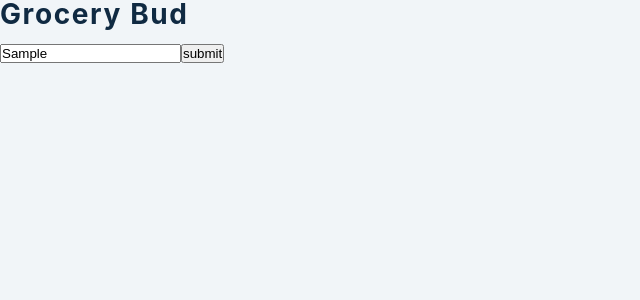
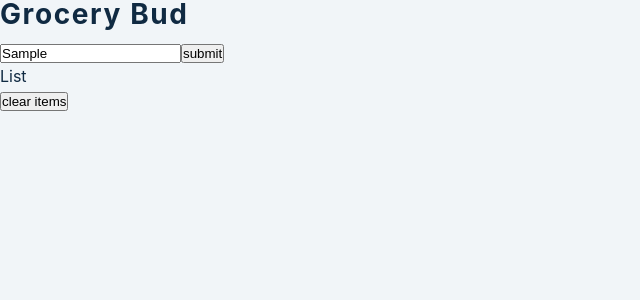
Before and after one commit to erhantezer/fundamental-projects, a React (Create React App) app in the folder 10-grocery-bud/: page / in a window 1280 px wide. Both pictures are taken after typing "Sample" into the empty fields and a click on the button "submit". Shown: the top 300 px of the page, without its empty margins (0-640 px from the left). Built offline with nearby package versions, Linux system fonts and the light colour scheme; the HTML template or start-up script is replaced by a standard one.

Commit message:
list pages added app.js

```diff
--- a/10-grocery-bud/src/App.js
+++ b/10-grocery-bud/src/App.js
@@ -1,4 +1,5 @@
 import { useEffect, useState } from "react";
+import List from "./List";
 
 const getLocalStore = () => {
   let list = localStorage.getItem("list")
@@ -78,6 +79,14 @@ function App() {
           </button>
         </div>
       </form>
+      {list.length > 0 && (
+          <div className="grocery-container">
+            <List items={list} removeItem={removeItem} editItem={editItem} />
+            <button className="clear-btn" onClick={clearList} >
+              clear items
+            </button>
+          </div>
+        )}
     </section>
   );
 }
```
